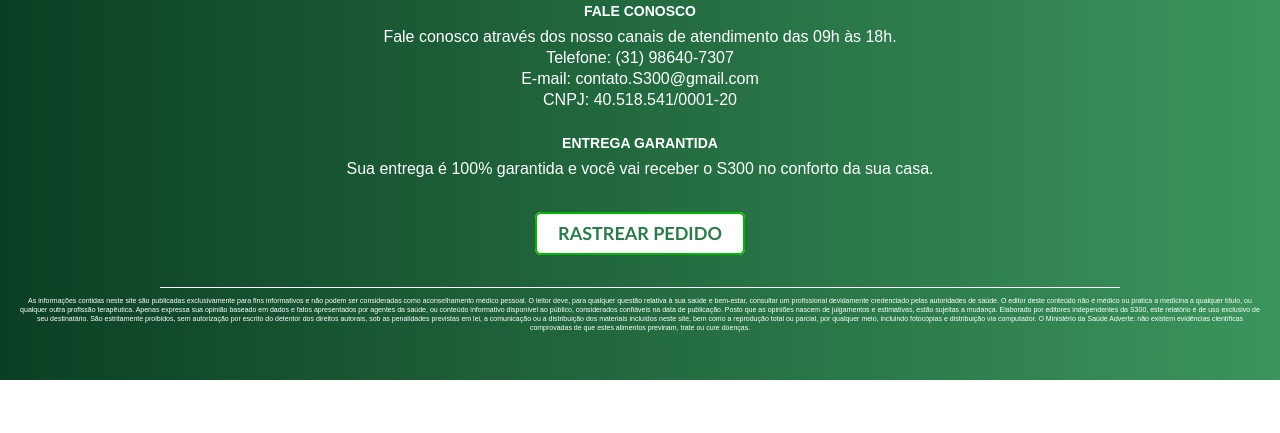
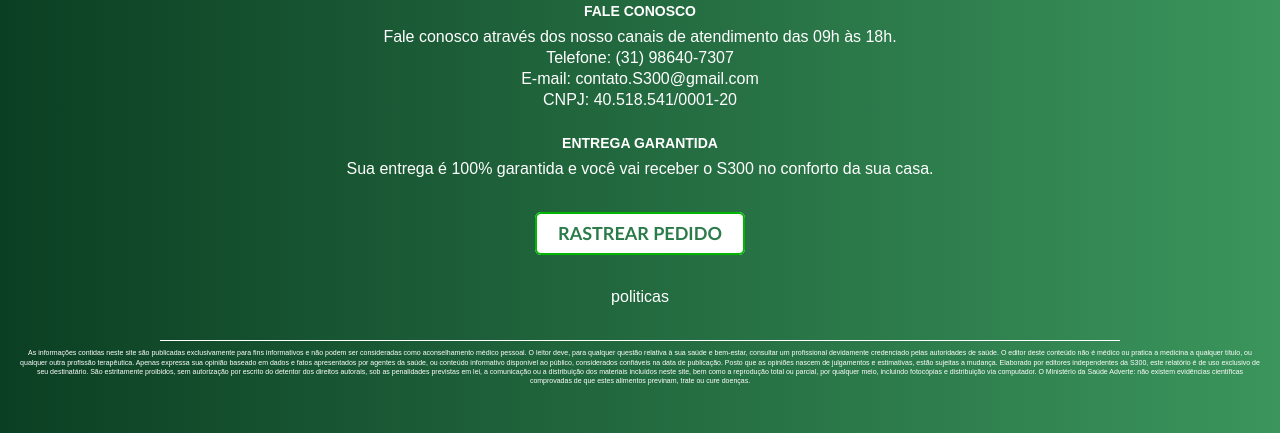
Before and after one commit to sitejean/S300, a plain HTML site: page index.html in a window 1280 px wide. Shown: the part 7516-7949 px from the top of the page. Before the commit the page ends 7896 px from the top, so only its background shows below. Drawn offline with nearby package versions, Linux system fonts and the light colour scheme; some packages are replaced by stand-ins of ours; a script that the page names is missing.

Commit message:
Update index.html

```diff
--- a/index.html
+++ b/index.html
@@ -865,6 +865,14 @@ Sua entrega é 100% garantida e você vai receber o S300 no conforto da sua casa
  <div class="d-flex justify-content-center">
   <a style="background-color: white;color:#2c7b4a ;" class="efeito-4 mt-2  mb-4 " href="http://www2.correios.com.br/SISTEMAS/RASTREAMENTO/"><b>RASTREAR PEDIDO</b></a>
 </div>
+    <div class="d-flex justify-content-center">
+     <a href="paginap.html" style="color: white;text-align: center; font-size: 16px;    line-height: 1.3em;" class="fontx mt-2 ml-3 mr-3 mb-4">
+politicas
+
+
+
+ </a>
+   </div>
 <div class="d-flex justify-content-center">
 
 <div class="mt-2" style="background-color: white;width: 75%;height: 0.5px;"></div>
```
